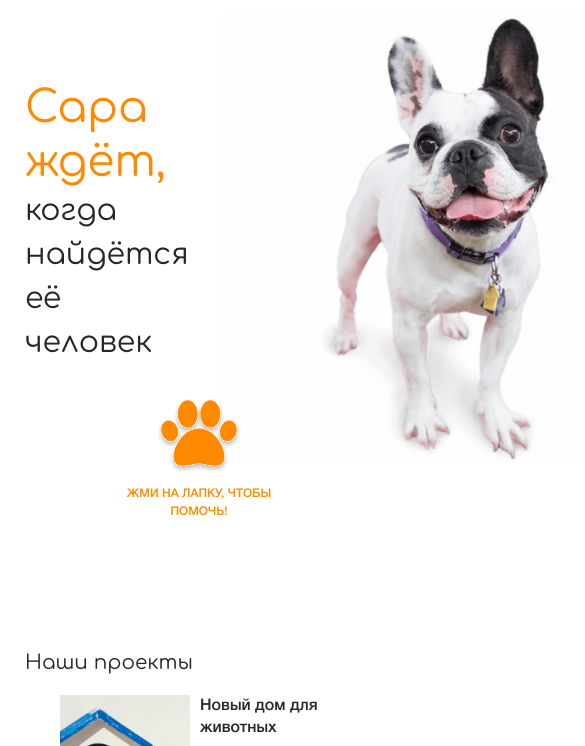
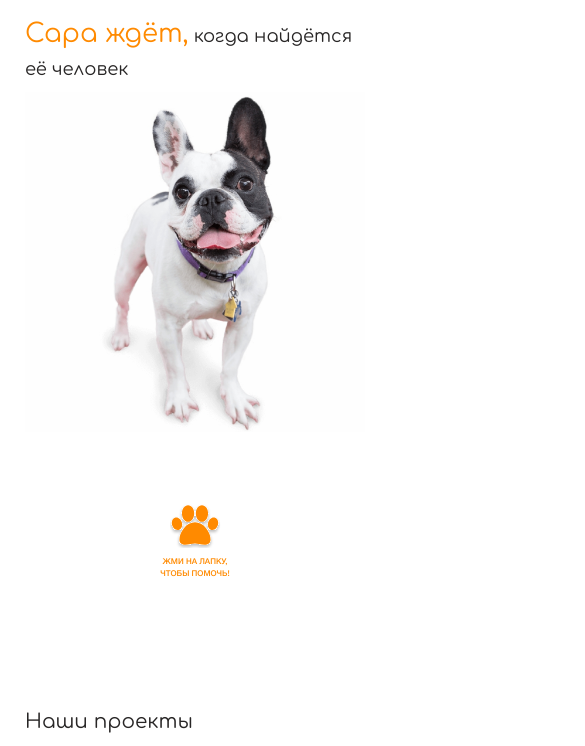
Before and after one commit to i-webtest/friendly_house, a plain HTML site: page index.html in a window 390 px wide. Shown: the part 71-817 px from the top of the page, 585 px wide, since content can reach past the window. Drawn offline with Linux system fonts and the light colour scheme.

```diff
--- a/css/hero.css
+++ b/css/hero.css
@@ -7,7 +7,7 @@
   position: relative;
   display: grid;
   grid-template-columns: repeat(2, 1fr);
-  grid-template-rows: repeat(2, auto);
+  grid-template-rows: repeat(3, 1fr);
   gap: 20px;
 }
 
@@ -23,13 +23,14 @@
 } */
 
 .hero__title {
+  grid-row: 1 / span 2;
   justify-self: center;
-  max-width: 390px;
+  align-self: center;
+  max-width: 380px;
   font-weight: 300;
   font-size: 40px;
   line-height: 60px;
-  /* padding-top: 138px; */
-  /* padding-left: 5px; */
+  padding-top: 81px;
 }
 
 .hero__title-color {
@@ -43,7 +44,6 @@
   left: 100px;
   display: flex;
   align-items: flex-end;
-  align-self: center;
   max-width: 180px;
   height: 155px;
 }
@@ -61,9 +61,10 @@
 }
 
 .hero__img {
-  grid-row: 1 / span 2;
+  grid-row: 1 / span 3;
   grid-column-start: 2;
   max-width: 580px;
+  width: 100%;
 }
 
 @media (max-width: 1200px) {
@@ -72,11 +73,12 @@
   }
 
   .hero__container {
-    /* grid-template-rows: auto; */
+    grid-template-rows: repeat(2, 1fr);
     gap: 30px;
   }
 
   .hero__title {
+    grid-row: 1;
     justify-self: flex-end;
     max-width: 299px;
     font-weight: 400;
@@ -92,6 +94,7 @@
   }
 
   .hero__button {
+    top: 23px;
     width: 148px;
     height: 126px;
   }
@@ -102,15 +105,90 @@
   }
 
   .hero__img {
+    grid-row: 1 / span 2;
     max-width: 450px;
     /* height: 450px; */
   }
 }
 
 @media (max-width: 1023px) {
+  .hero__container {
+    grid-template-columns: repeat(3, 1fr);
+    grid-template-rows: auto auto;
+  }
+
+  .hero__title {
+    grid-column: 1 / span 3;
+    justify-self: flex-start;
+    max-width: 100%;
+    font-size: 24px;
+    line-height: 30px;
+    padding-top: 0;
+  }
+
+  .hero__title-color {
+    font-size: 40px;
+    line-height: 44px;
+  }
+
+  .hero__button {
+    grid-column: 1;
+    align-self: center;
+    width: 145px;
+    height: 120px;
+    top: -21px;
+    left: 78px;
+  }
+
+  .hero__button::before {
+    width: 78px;
+    height: 75px;
+  }
+
+  .hero__img {
+    grid-row: 2;
+    grid-column: 2 / span 2;
+    justify-self: flex-end;
+    max-width: 420px;
+  }
+
 
 }
 
-@media (max-width: 720px) {
+@media (max-width: 668px) {
+  .hero__container {
+    display: flex;
+    flex-direction: column;
+    gap: 10px;
+  }
 
+  .hero__title {
+    align-self: flex-start;
+    font-size: 18px;
+    line-height: 26px;
+  }
+
+  .hero__title-color {
+    font-size: 26px;
+  }
+
+  .hero__button {
+    order: 1;
+    top: 0;
+    left: 0;
+    width: 84px;
+    height: 78px;
+    font-size: 8px;
+    line-height: 12px;
+  }
+
+  .hero__button::before {
+    width: 51px;
+    height: 50px;
+  }
+
+  .hero__img {
+    align-self: center;
+    margin-bottom: 60px;
+  }
 }
--- a/css/navigation.css
+++ b/css/navigation.css
@@ -47,9 +47,25 @@
   top: 68px;
 }
 
-@media (max-width: 1320px) {
+@media (max-width: 1200px) {
   .navigation {
     left: 72px;
+    width: 349px;
+    height: 347px;
+  }
+
+  .navigation__list {
+    height: 320px;
+    padding: 40px 20px;
+  }
+
+  .navigation__item {
+    padding: 13px 19px;
+  }
+
+  .navigation__link {
+    font-size: 18px;
+    line-height: 24px;
   }
 }
 
@@ -61,6 +77,12 @@
 
 @media (max-width: 720px) {
   .navigation {
-    left: 25px;
+    left: 0;
+    width: 100%;
+    padding-top: 0;
+  }
+
+  .navigation::before {
+    display: none;
   }
 }
--- a/css/style.css
+++ b/css/style.css
@@ -104,7 +104,7 @@
   margin: 0 auto;
 }
 
-@media (max-width: 1320px) {
+@media (max-width: 1200px) {
   .container {
     padding: 0 72px;
   }
```
